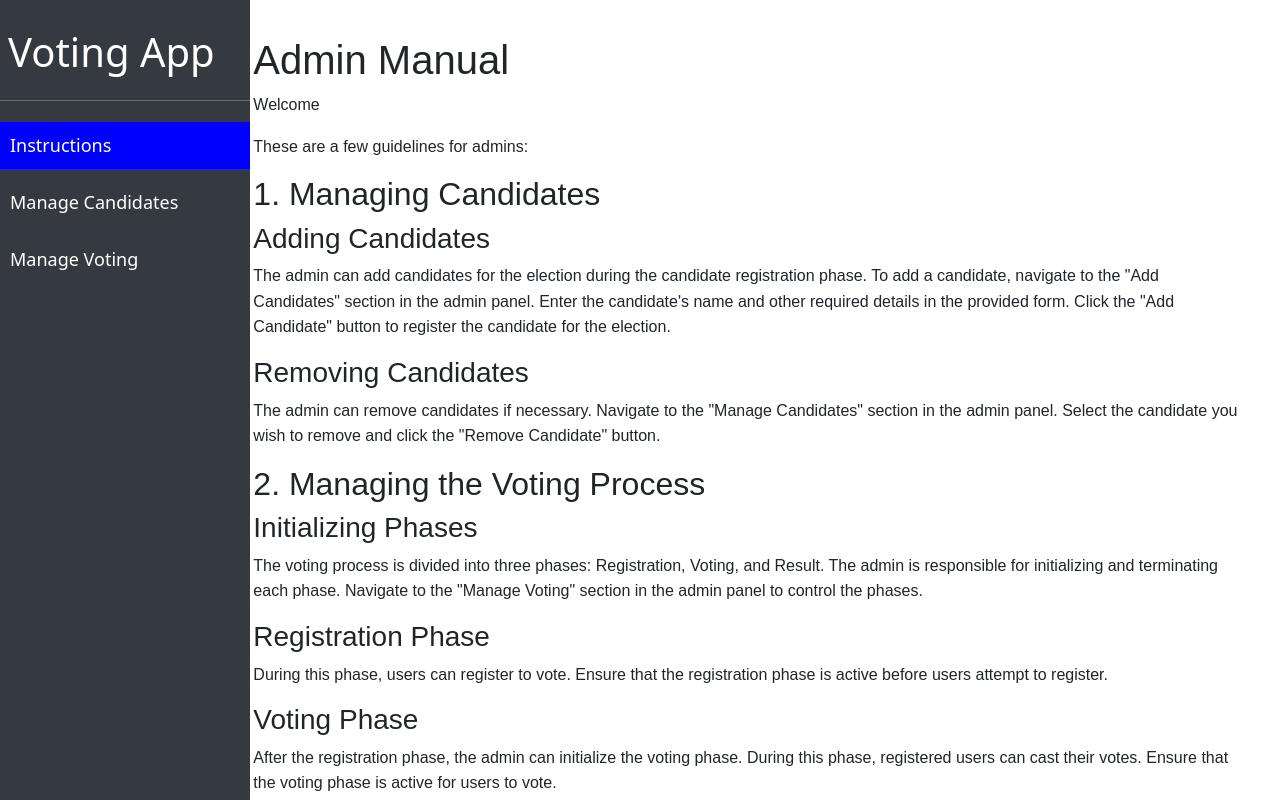
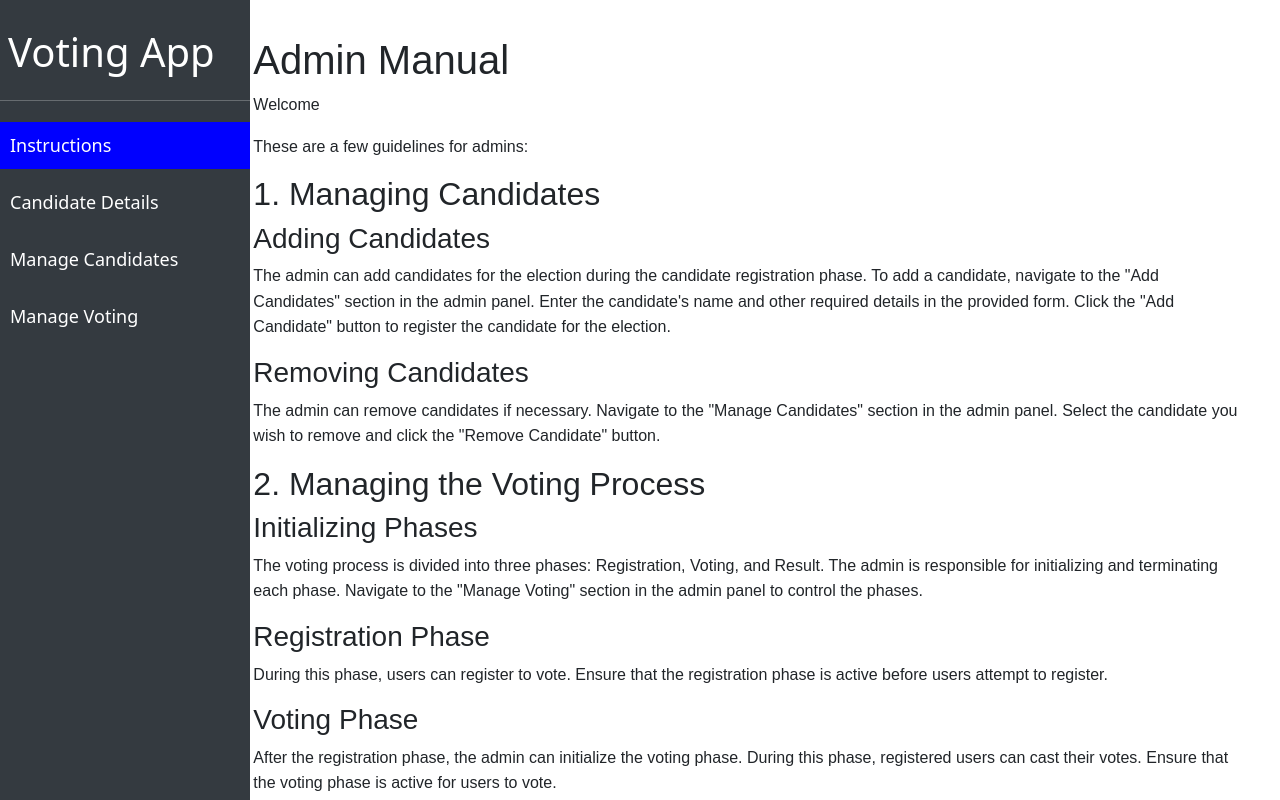
Before and after one commit to dineshreddy2105/blockchain-voting, a React (Create React App) app in the folder client/: page / in a window 1280 px wide. Shown: the top 800 px of the page. Built offline with nearby package versions, Linux system fonts and the light colour scheme; the HTML template or start-up script is replaced by a standard one.

Commit message:
CandidateDetails

```diff
--- a/client/src/components/AdminPanel.js
+++ b/client/src/components/AdminPanel.js
@@ -4,6 +4,7 @@ import Instructions from "./Instructions";
 import AddCandidates from "./AddCandidates";
 import ManageVoting from "./ManageVoting";
 import "./Sidebar.css";
+import CandidateDetails from "./CandidateDetails";
 
 const AdminPanel = ({ setContractAddress }) => {
   // const [candidates, setCandidates] = useState([]);
@@ -65,7 +66,7 @@ const AdminPanel = ({ setContractAddress }) => {
               <h1 style={{color : "white"}} className="p-2">Voting App</h1>
               <hr style={{color:"white"}}/>
               <ul className="list-group list-group-flush">
-                {["Instructions", "Manage Candidates", "Manage Voting"].map(
+                {["Instructions", "Candidate Details", "Manage Candidates", "Manage Voting"].map(
                   (tab) => (
                     <li
                       key={tab}
@@ -86,6 +87,7 @@ const AdminPanel = ({ setContractAddress }) => {
           <div className="col-md-9 col-lg-10">
             <div className="content p-3">
               {activeTab === "Instructions" && <Instructions />}
+              {activeTab === "Candidate Details" && <CandidateDetails />}
               {activeTab === "Manage Candidates" && <AddCandidates />}
               {activeTab === "Manage Voting" && <ManageVoting />}
             </div>
--- /dev/null
+++ b/client/src/components/CandidateDetails.js
@@ -0,0 +1,11 @@
+import React from 'react'
+
+const CandidateDetails = () => {
+  return (
+    <div>
+      Candidate Details
+    </div>
+  )
+}
+
+export default CandidateDetails;
```
